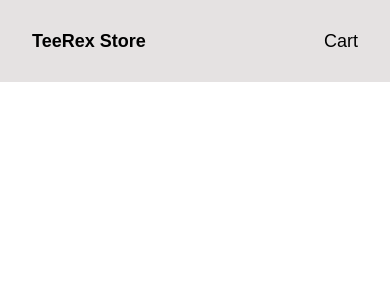
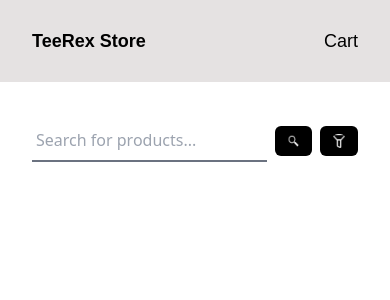
Before and after one commit to Srinu2568/Teerex-Store, a React (Create React App) app: page /products in a window 390 px wide. Shown: the top 300 px of the page. Built offline with nearby package versions, Linux system fonts and the light colour scheme; no server answers; a web font is replaced by a local one.

Commit message:
Build Search

```diff
--- a/public/index.html
+++ b/public/index.html
@@ -24,20 +24,10 @@
       work correctly both with client-side routing and a non-root public URL.
       Learn how to configure a non-root public URL by running `npm run build`.
     -->
-    <title>React App</title>
+    <title>TeeRex</title>
   </head>
   <body>
     <noscript>You need to enable JavaScript to run this app.</noscript>
     <div id="root"></div>
-    <!--
-      This HTML file is a template.
-      If you open it directly in the browser, you will see an empty page.
-
-      You can add webfonts, meta tags, or analytics to this file.
-      The build step will place the bundled scripts into the <body> tag.
-
-      To begin the development, run `npm start` or `yarn start`.
-      To create a production bundle, use `npm run build` or `yarn build`.
-    -->
   </body>
 </html>
--- /dev/null
+++ b/src/components/Search.tsx
@@ -0,0 +1,50 @@
+import search from '../assets/search.png';
+import filter from '../assets/filter.png';
+
+const Search: React.FC = () => {
+	return (
+		<div
+			className='flex justify-center
+      items-center max-container
+      max-sm:justify-between
+      pt-12 gap-2 sm:gap-4'
+		>
+			<input
+				className='border-b-2 border-gray-500
+          pb-2 pl-1 sm:pr-64 max-sm:mt-8
+          focus-visible:outline-none '
+				type='text'
+				placeholder='Search for products...'
+			/>
+			<button className='max-sm:mt-7 mb-1 sm:mb-2'>
+				<div
+					className='bg-black rounded-md
+          py-2 px-3
+          flex justify-center
+        '
+				>
+					<img
+						src={search}
+						alt='search-icon'
+						height={25}
+						width={25}
+						className='rounded-md'
+					/>
+				</div>
+			</button>
+			<button className='max-sm:mt-7 mb-1 sm:hidden '>
+				<div className='bg-black rounded-md py-2 px-3'>
+					<img
+						src={filter}
+						alt='filter-icon'
+						height={26}
+						width={26}
+						className='rounded-md'
+					/>
+				</div>
+			</button>
+		</div>
+	);
+};
+
+export default Search;
--- a/src/pages/Products.tsx
+++ b/src/pages/Products.tsx
@@ -1,8 +1,9 @@
+import Search from '../components/Search';
 import { useAppSelector, useAppDispatch } from '../redux-types/hooks';
 import { fetchProducts } from '../store/productSlice';
 import { useEffect } from 'react';
 
-const Products = () => {
+const Products: React.FC = () => {
 	const dispatch = useAppDispatch();
 	const { fetchedData, status } = useAppSelector((state) => state.product);
 	useEffect(() => {
@@ -10,14 +11,10 @@ const Products = () => {
 			dispatch(fetchProducts());
 		}
 	}, [dispatch, status]);
-	if (status === 'succeeded') {
-		console.log(fetchedData);
-	}
 	return (
 		<section className='padding'>
 			<div>
-				<h1>Products</h1>
-				{status == 'succeeded' && <div>{fetchedData[0].name}</div>}
+				<Search />
 			</div>
 		</section>
 	);
--- a/tailwind.config.js
+++ b/tailwind.config.js
@@ -32,7 +32,8 @@ export default {
         '3xl': '0 10px 40px rgba(0, 0, 0, 0.1)'
       },
       screens: {
-        "wide": "1440px"
+        "wide": "1440px",
+        "xsm": "400px",
       }
     },
   },
```
Also changed, not shown: src/assets/filter.png (added), src/assets/search.png (added).
